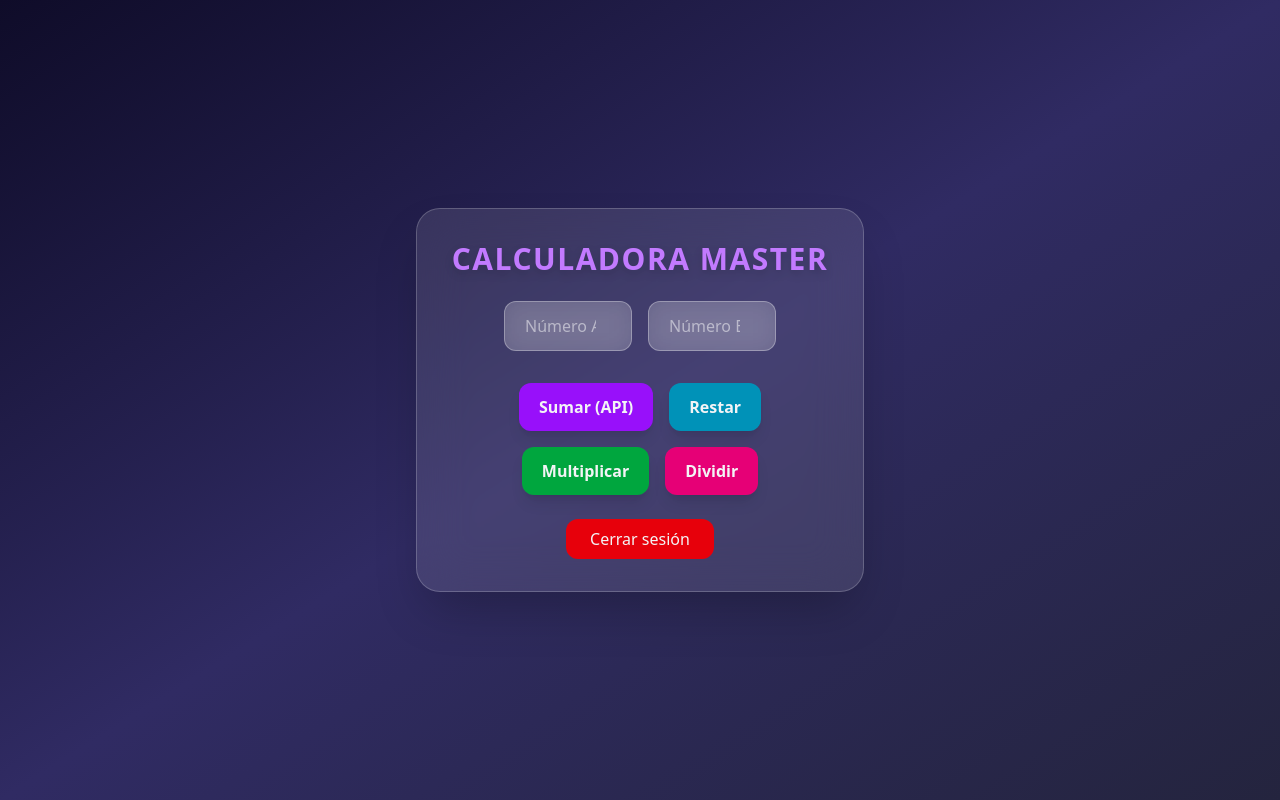
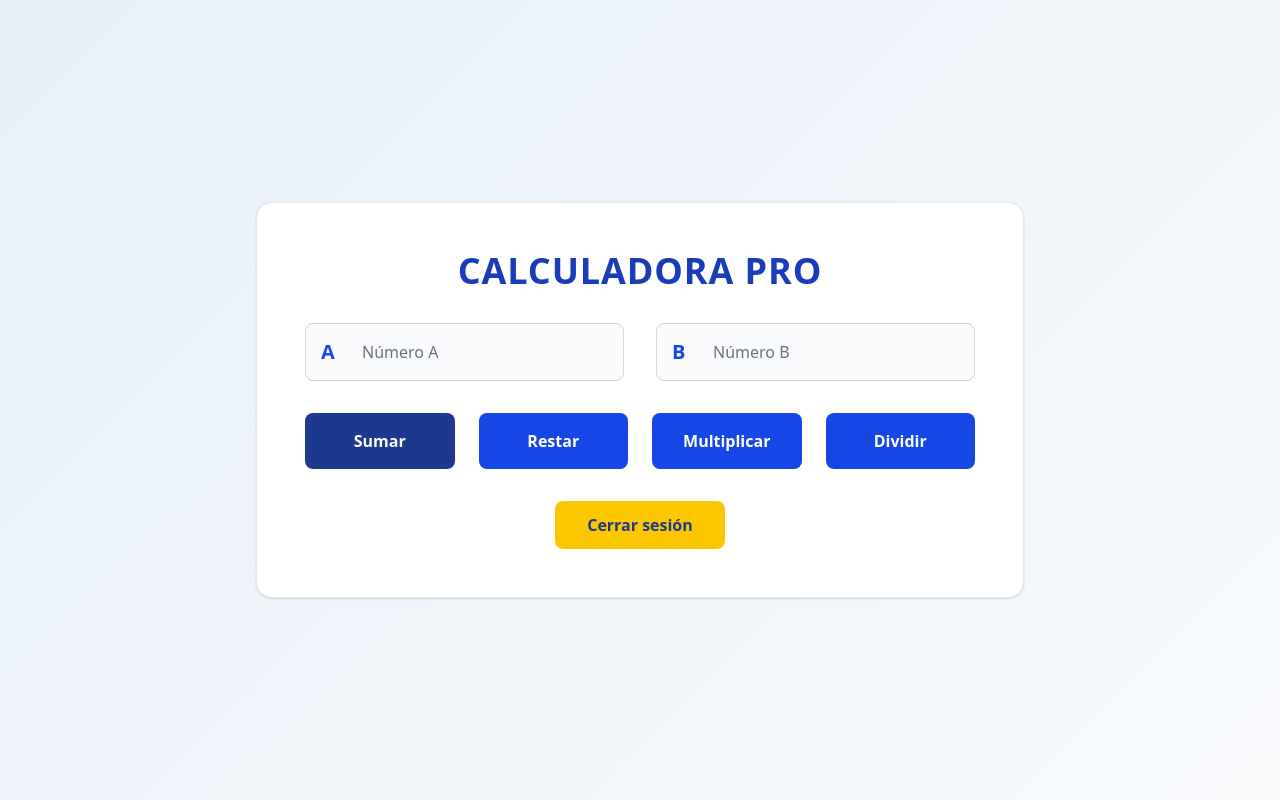
Before and after one commit to SESIC-IDE/LOGINFRONT, a Vue app: page /calculadora in a window 1280 px wide. Built offline with nearby package versions, Linux system fonts and the light colour scheme; sample sign-in values are in the browser's storage.

Commit message:
cambios de vista login y calculadora

```diff
--- a/src/components/AuthView.vue
+++ b/src/components/AuthView.vue
@@ -1,33 +1,42 @@
 <template>
-  <div class="min-h-screen w-screen bg-cover bg-center flex items-center justify-center p-6"
-     style="background-image: url('/img/login.png');">
+  <div class="min-h-screen w-screen flex items-center justify-center p-6 font-sans"
+       style="background-image: url('/img/PNC2.jpg'); background-size: cover; background-position: center;">
 
-    <div class="bg-white/10 backdrop-blur-lg rounded-2xl p-8 w-full max-w-md text-gray-100 space-y-6 shadow-2xl">
+    <div class="bg-white/80 border border-gray-300 backdrop-blur-md rounded-2xl p-8 w-full max-w-md text-blue-900 space-y-6 shadow-md">
 
       <!-- 🚀 Logo SIPER arriba del título -->
-      <img src="/img/siper-logo.png" alt="SIPER Logo" class="w-100 mx-auto mb-4" />
+      <img src="/img/siper-logo1.png" alt="SIPER Logo" class="mx-auto mb-4" />
 
-      <h2 class="text-3xl font-bold text-center">INICIO DE SESION</h2>
+      <h2 class="text-3xl font-bold text-center text-blue-900">INICIO DE SESIÓN</h2>
 
       <div v-if="!user">
 
         <form v-if="activeForm === 'login'" @submit.prevent="login" class="space-y-4 mt-6">
           <input v-model="loginForm.email" type="email" placeholder="Email"
                  list="emails"
-                 class="w-full p-3 rounded-lg bg-gray-800 text-white">
+                 class="w-full p-3 rounded-lg bg-gray-50 border border-gray-300 text-blue-900 placeholder-gray-500 focus:ring-2 focus:ring-blue-700 focus:border-blue-700 transition">
           <datalist id="emails">
             <option v-for="email in previousEmails" :key="email" :value="email"></option>
           </datalist>
-          <input v-model="loginForm.password" type="password" placeholder="Password" class="w-full p-3 rounded-lg bg-gray-800 text-white">
-          <button class="w-full bg-purple-600 hover:bg-purple-700 p-3 rounded-lg">Iniciar Sesión</button>
+          <input v-model="loginForm.password" type="password" placeholder="Password"
+                 class="w-full p-3 rounded-lg bg-gray-50 border border-gray-300 text-blue-900 placeholder-gray-500 focus:ring-2 focus:ring-blue-700 focus:border-blue-700 transition">
+          <button class="w-full bg-blue-900 hover:bg-blue-700 p-3 rounded-lg text-white font-semibold transition">
+            Iniciar Sesión
+          </button>
         </form>
 
         <form v-if="activeForm === 'register'" @submit.prevent="register" class="space-y-4 mt-6">
-          <input v-model="registerForm.name" type="text" placeholder="Nombre" class="w-full p-3 rounded-lg bg-gray-800 text-white">
-          <input v-model="registerForm.email" type="email" placeholder="Email" class="w-full p-3 rounded-lg bg-gray-800 text-white">
-          <input v-model="registerForm.password" type="password" placeholder="Password" class="w-full p-3 rounded-lg bg-gray-800 text-white">
-          <input v-model="registerForm.password_confirmation" type="password" placeholder="Confirmar Password" class="w-full p-3 rounded-lg bg-gray-800 text-white">
-          <button class="w-full bg-purple-600 hover:bg-purple-700 p-3 rounded-lg">Registrarse</button>
+          <input v-model="registerForm.name" type="text" placeholder="Nombre"
+                 class="w-full p-3 rounded-lg bg-gray-50 border border-gray-300 text-blue-900 placeholder-gray-500 focus:ring-2 focus:ring-blue-700 focus:border-blue-700 transition">
+          <input v-model="registerForm.email" type="email" placeholder="Email"
+                 class="w-full p-3 rounded-lg bg-gray-50 border border-gray-300 text-blue-900 placeholder-gray-500 focus:ring-2 focus:ring-blue-700 focus:border-blue-700 transition">
+          <input v-model="registerForm.password" type="password" placeholder="Password"
+                 class="w-full p-3 rounded-lg bg-gray-50 border border-gray-300 text-blue-900 placeholder-gray-500 focus:ring-2 focus:ring-blue-700 focus:border-blue-700 transition">
+          <input v-model="registerForm.password_confirmation" type="password" placeholder="Confirmar Password"
+                 class="w-full p-3 rounded-lg bg-gray-50 border border-gray-300 text-blue-900 placeholder-gray-500 focus:ring-2 focus:ring-blue-700 focus:border-blue-700 transition">
+          <button class="w-full bg-yellow-400 hover:bg-yellow-500 p-3 rounded-lg text-blue-900 font-semibold transition">
+            Registrarse
+          </button>
         </form>
       </div>
     </div>
@@ -44,7 +53,6 @@ const router = useRouter()
 const api = 'http://localhost:8000/api'
 
 const user = ref(null)
-const message = ref('')
 const activeForm = ref('login')
 
 const loginForm = ref({
@@ -59,7 +67,6 @@ const registerForm = ref({
   password_confirmation: ''
 })
 
-// 🔥 NUEVO: emails anteriores
 const previousEmails = ref([])
 
 // Cargar emails guardados al iniciar
@@ -74,7 +81,6 @@ const login = async () => {
     localStorage.setItem('token', response.data.token)
     axios.defaults.headers.common['Authorization'] = `Bearer ${response.data.token}`
 
-    // ✅ Guardar email en lista si no existe
     if (!previousEmails.value.includes(loginForm.value.email)) {
       previousEmails.value.push(loginForm.value.email)
       localStorage.setItem('previousEmails', JSON.stringify(previousEmails.value))
@@ -83,7 +89,10 @@ const login = async () => {
     await Swal.fire({
       icon: 'success',
       title: 'Bienvenido',
-      text: `Hola ${user.value.name}, sesión iniciada exitosamente`
+      text: `Hola ${user.value.name}, sesión iniciada exitosamente`,
+      confirmButtonColor: '#003366',
+      background: '#f9fafb',
+      color: '#003366'
     })
 
     router.push('/calculadora')
@@ -91,7 +100,10 @@ const login = async () => {
     await Swal.fire({
       icon: 'error',
       title: 'Error',
-      text: err.response?.data?.message || 'Error en login'
+      text: err.response?.data?.message || 'Error en login',
+      confirmButtonColor: '#003366',
+      background: '#f9fafb',
+      color: '#003366'
     })
   }
 }
@@ -106,7 +118,10 @@ const register = async () => {
     await Swal.fire({
       icon: 'success',
       title: 'Registro exitoso',
-      text: `Bienvenido ${user.value.name}`
+      text: `Bienvenido ${user.value.name}`,
+      confirmButtonColor: '#003366',
+      background: '#f9fafb',
+      color: '#003366'
     })
 
     router.push('/calculadora')
@@ -114,7 +129,10 @@ const register = async () => {
     await Swal.fire({
       icon: 'error',
       title: 'Error',
-      text: err.response?.data?.message || 'Error en registro'
+      text: err.response?.data?.message || 'Error en registro',
+      confirmButtonColor: '#003366',
+      background: '#f9fafb',
+      color: '#003366'
     })
   }
 }
@@ -122,9 +140,7 @@ const register = async () => {
 const logout = async () => {
   try {
     await axios.post(`${api}/logout`, {}, {
-      headers: {
-        Authorization: `Bearer ${localStorage.getItem('token')}`
-      }
+      headers: { Authorization: `Bearer ${localStorage.getItem('token')}` }
     })
     user.value = null
     localStorage.removeItem('token')
@@ -132,7 +148,10 @@ const logout = async () => {
     await Swal.fire({
       icon: 'info',
       title: 'Sesión cerrada',
-      text: 'Has cerrado sesión correctamente'
+      text: 'Has cerrado sesión correctamente',
+      confirmButtonColor: '#003366',
+      background: '#f9fafb',
+      color: '#003366'
     })
 
     router.push('/auth')
@@ -140,7 +159,10 @@ const logout = async () => {
     await Swal.fire({
       icon: 'error',
       title: 'Error',
-      text: 'No se pudo cerrar sesión'
+      text: 'No se pudo cerrar sesión',
+      confirmButtonColor: '#003366',
+      background: '#f9fafb',
+      color: '#003366'
     })
   }
 }
--- a/src/components/Calculadora.vue
+++ b/src/components/Calculadora.vue
@@ -1,43 +1,87 @@
 <template>
-  <div class="min-h-screen flex items-center justify-center bg-gradient-to-br from-[#0f0c29] via-[#302b63] to-[#24243e] p-4 font-sans">
-    <div class="bg-white/10 backdrop-blur-xl border border-white/20 rounded-3xl shadow-2xl p-8 w-full max-w-md text-center text-gray-100">
-      <h2 class="text-3xl font-bold mb-6 tracking-wider text-purple-400 drop-shadow-lg">
-        CALCULADORA MASTER
+  <div class="min-h-screen flex items-center justify-center p-4 font-sans"
+       style="background: linear-gradient(135deg, #e6eff7, #f8fafc);">
+
+    <!-- 🚀 Vista móvil -->
+    <div v-if="isMobile" class="bg-white border border-gray-200 rounded-xl p-6 w-full max-w-sm text-center text-blue-900 shadow-sm">
+      <h2 class="text-2xl font-bold mb-4 tracking-wide text-blue-800">
+        CALCULADORA MÓVIL
       </h2>
 
-      <div class="flex flex-wrap justify-center gap-4 mb-8">
+      <div class="space-y-4 mb-6">
         <input
-          type="number"
-          v-model.number="a"
-          placeholder="Número A"
-          class="bg-white/20 backdrop-blur-md border border-white/30 rounded-xl px-5 py-3 w-32 text-white focus:outline-none focus:ring-2 focus:ring-purple-500 transition"
+          type="number" v-model.number="a" placeholder="Número A"
+          class="w-full bg-gray-50 border border-gray-300 rounded-lg px-4 py-2 focus:ring-2 focus:ring-blue-700 focus:border-blue-700 transition"
         />
         <input
-          type="number"
-          v-model.number="b"
-          placeholder="Número B"
-          class="bg-white/20 backdrop-blur-md border border-white/30 rounded-xl px-5 py-3 w-32 text-white focus:outline-none focus:ring-2 focus:ring-purple-500 transition"
+          type="number" v-model.number="b" placeholder="Número B"
+          class="w-full bg-gray-50 border border-gray-300 rounded-lg px-4 py-2 focus:ring-2 focus:ring-blue-700 focus:border-blue-700 transition"
         />
       </div>
 
-      <div class="flex flex-wrap justify-center gap-4 mb-6">
-        <button @click="sumar" class="px-5 py-3 rounded-xl font-bold bg-purple-600 shadow-lg hover:shadow-purple-700/80 hover:scale-105 transition">
+      <div class="flex flex-col space-y-3 mb-4">
+        <button @click="sumar" class="bg-blue-900 hover:bg-blue-700 px-4 py-2 rounded font-semibold text-white transition">
           Sumar (API)
         </button>
-        <button @click="restar" class="px-5 py-3 rounded-xl font-bold bg-cyan-600 shadow-lg hover:shadow-cyan-700/80 hover:scale-105 transition">
+        <button @click="restar" class="bg-blue-700 hover:bg-blue-800 px-4 py-2 rounded font-semibold text-white transition">
           Restar
         </button>
-        <button @click="multiplicar" class="px-5 py-3 rounded-xl font-bold bg-green-600 shadow-lg hover:shadow-green-700/80 hover:scale-105 transition">
+        <button @click="multiplicar" class="bg-blue-700 hover:bg-blue-800 px-4 py-2 rounded font-semibold text-white transition">
           Multiplicar
         </button>
-        <button @click="dividir" class="px-5 py-3 rounded-xl font-bold bg-pink-600 shadow-lg hover:shadow-pink-700/80 hover:scale-105 transition">
+        <button @click="dividir" class="bg-blue-700 hover:bg-blue-800 px-4 py-2 rounded font-semibold text-white transition">
           Dividir
         </button>
       </div>
 
-      <button @click="logout" class="bg-red-600 hover:bg-red-700 px-6 py-2 rounded-xl">
+      <button @click="logout" class="bg-yellow-400 hover:bg-yellow-500 px-6 py-2 rounded-lg text-blue-900 font-semibold transition">
         Cerrar sesión
       </button>
+    </div>
+
+    <!-- 🚀 Vista PC / escritorio -->
+    <div v-else class="bg-white border border-gray-200 rounded-2xl p-12 w-full max-w-3xl text-blue-900 space-y-8 shadow-sm">
+      <h2 class="text-4xl font-extrabold tracking-wide text-blue-800 text-center">
+        CALCULADORA PRO
+      </h2>
+
+      <div class="grid grid-cols-2 gap-8">
+        <div class="relative">
+          <input
+            type="number" v-model.number="a" placeholder="Número A"
+            class="w-full bg-gray-50 border border-gray-300 rounded-lg px-6 py-4 pl-14 text-blue-900 placeholder-gray-500 focus:ring-2 focus:ring-blue-700 focus:border-blue-700 transition"
+          />
+          <span class="absolute left-4 top-1/2 -translate-y-1/2 text-blue-700 text-xl font-semibold">A</span>
+        </div>
+        <div class="relative">
+          <input
+            type="number" v-model.number="b" placeholder="Número B"
+            class="w-full bg-gray-50 border border-gray-300 rounded-lg px-6 py-4 pl-14 text-blue-900 placeholder-gray-500 focus:ring-2 focus:ring-blue-700 focus:border-blue-700 transition"
+          />
+          <span class="absolute left-4 top-1/2 -translate-y-1/2 text-blue-700 text-xl font-semibold">B</span>
+        </div>
+      </div>
+
+      <div class="grid grid-cols-4 gap-6 mt-8">
+        <button @click="sumar" class="bg-blue-900 hover:bg-blue-700 px-6 py-4 rounded-lg font-semibold text-white transition">
+          Sumar
+        </button>
+        <button @click="restar" class="bg-blue-700 hover:bg-blue-800 px-6 py-4 rounded-lg font-semibold text-white transition">
+          Restar
+        </button>
+        <button @click="multiplicar" class="bg-blue-700 hover:bg-blue-800 px-6 py-4 rounded-lg font-semibold text-white transition">
+          Multiplicar
+        </button>
+        <button @click="dividir" class="bg-blue-700 hover:bg-blue-800 px-6 py-4 rounded-lg font-semibold text-white transition">
+          Dividir
+        </button>
+      </div>
+
+      <div class="flex justify-center mt-6">
+        <button @click="logout" class="bg-yellow-400 hover:bg-yellow-500 px-8 py-3 rounded-lg text-blue-900 font-semibold transition">
+          Cerrar sesión
+        </button>
+      </div>
     </div>
   </div>
 </template>
@@ -47,7 +91,9 @@ import { ref } from 'vue'
 import axios from 'axios'
 import Swal from 'sweetalert2'
 import { useRouter } from 'vue-router'
+import { useDevice } from '@/composables/useDevice'
 
+const { isMobile } = useDevice()
 const router = useRouter()
 const api = 'http://localhost:8000/api'
 
@@ -60,9 +106,9 @@ const checkInputs = () => {
       icon: 'warning',
       title: 'Campos vacíos',
       text: 'Por favor ingresa ambos números antes de continuar.',
-      confirmButtonColor: '#7c3aed',
-      background: '#1f1f2e',
-      color: '#fff'
+      confirmButtonColor: '#003366',
+      background: '#f9fafb',
+      color: '#003366'
     })
     return false
   }
@@ -72,30 +118,26 @@ const checkInputs = () => {
 const logout = async () => {
   try {
     await axios.post(`${api}/logout`, {}, {
-      headers: {
-        Authorization: `Bearer ${localStorage.getItem('token')}`
-      }
+      headers: { Authorization: `Bearer ${localStorage.getItem('token')}` }
     })
     localStorage.removeItem('token')
-
     await Swal.fire({
       icon: 'info',
       title: 'Sesión cerrada',
       text: 'Has cerrado sesión correctamente',
-      confirmButtonColor: '#7c3aed',
-      background: '#1f1f2e',
-      color: '#fff'
+      confirmButtonColor: '#003366',
+      background: '#f9fafb',
+      color: '#003366'
     })
-
-    router.push('/auth') // 👈 regresa al login
+    router.push('/auth')
   } catch (err) {
     await Swal.fire({
       icon: 'error',
       title: 'Error',
       text: 'No se pudo cerrar sesión',
-      confirmButtonColor: '#7c3aed',
-      background: '#1f1f2e',
-      color: '#fff'
+      confirmButtonColor: '#003366',
+      background: '#f9fafb',
+      color: '#003366'
     })
   }
 }
@@ -104,12 +146,10 @@ const mostrarResultado = (valor) => {
   Swal.fire({
     icon: 'success',
     title: 'Resultado',
-    html: `<div style="font-size:2rem; color:#7c3aed; text-shadow:0 0 8px #7c3aed;">
-             ${valor}
-           </div>`,
-    confirmButtonColor: '#7c3aed',
-    background: '#1f1f2e',
-    color: '#fff'
+    html: `<div style="font-size:2rem; color:#003366;">${valor}</div>`,
+    confirmButtonColor: '#003366',
+    background: '#f9fafb',
+    color: '#003366'
   })
 }
 
--- /dev/null
+++ b/src/composables/useDevice.js
@@ -0,0 +1,19 @@
+import { ref, onMounted, onUnmounted } from 'vue'
+
+export function useDevice() {
+    const isMobile = ref(window.innerWidth < 768)
+
+    const updateSize = () => {
+        isMobile.value = window.innerWidth < 768
+    }
+
+    onMounted(() => {
+        window.addEventListener('resize', updateSize)
+    })
+
+    onUnmounted(() => {
+        window.removeEventListener('resize', updateSize)
+    })
+
+    return { isMobile }
+}
```
Also changed, not shown: vite.config.js (+6 -1 lines), public/img/PNC2.jpg (added), 1 other file (tests, documents, lock files or other folders).
